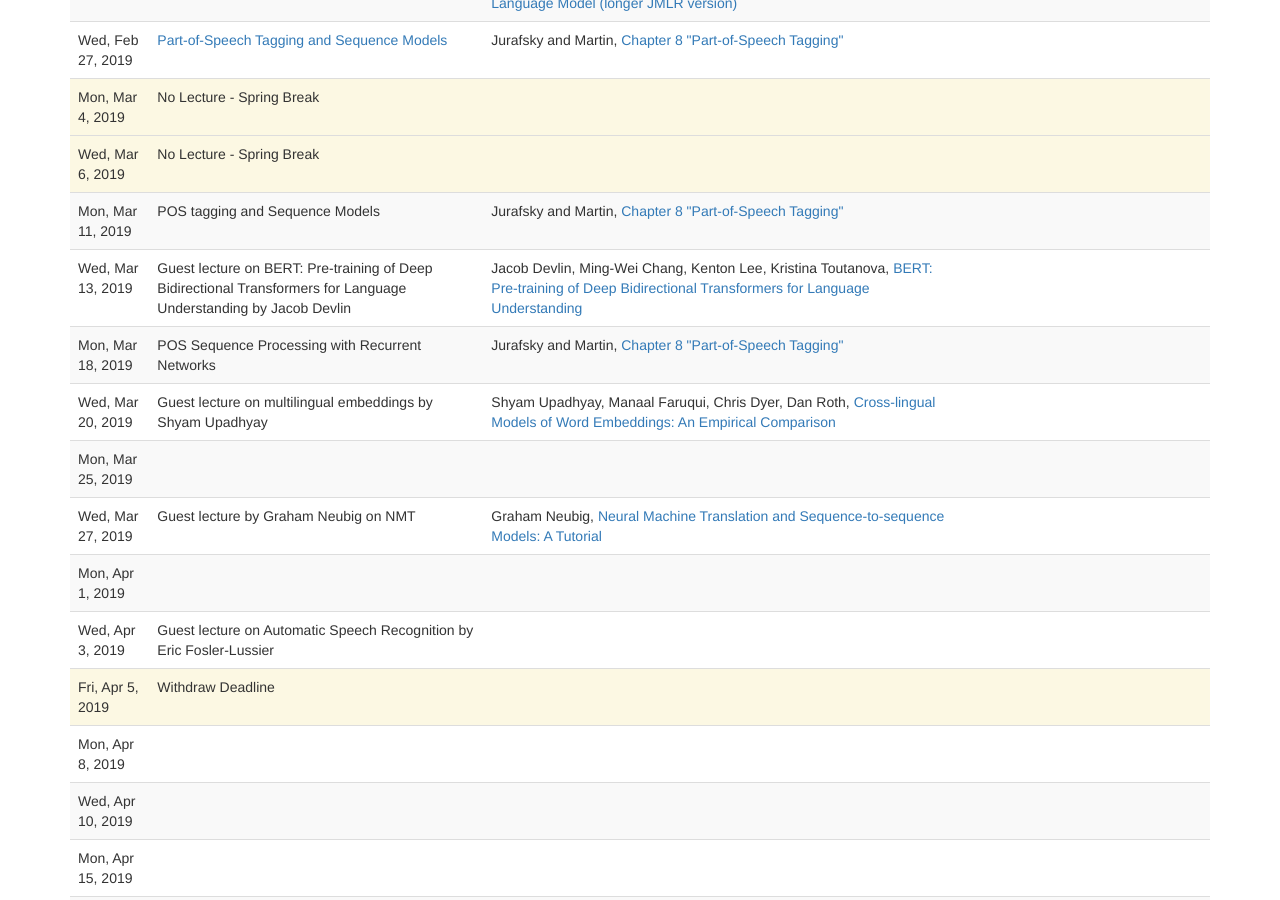
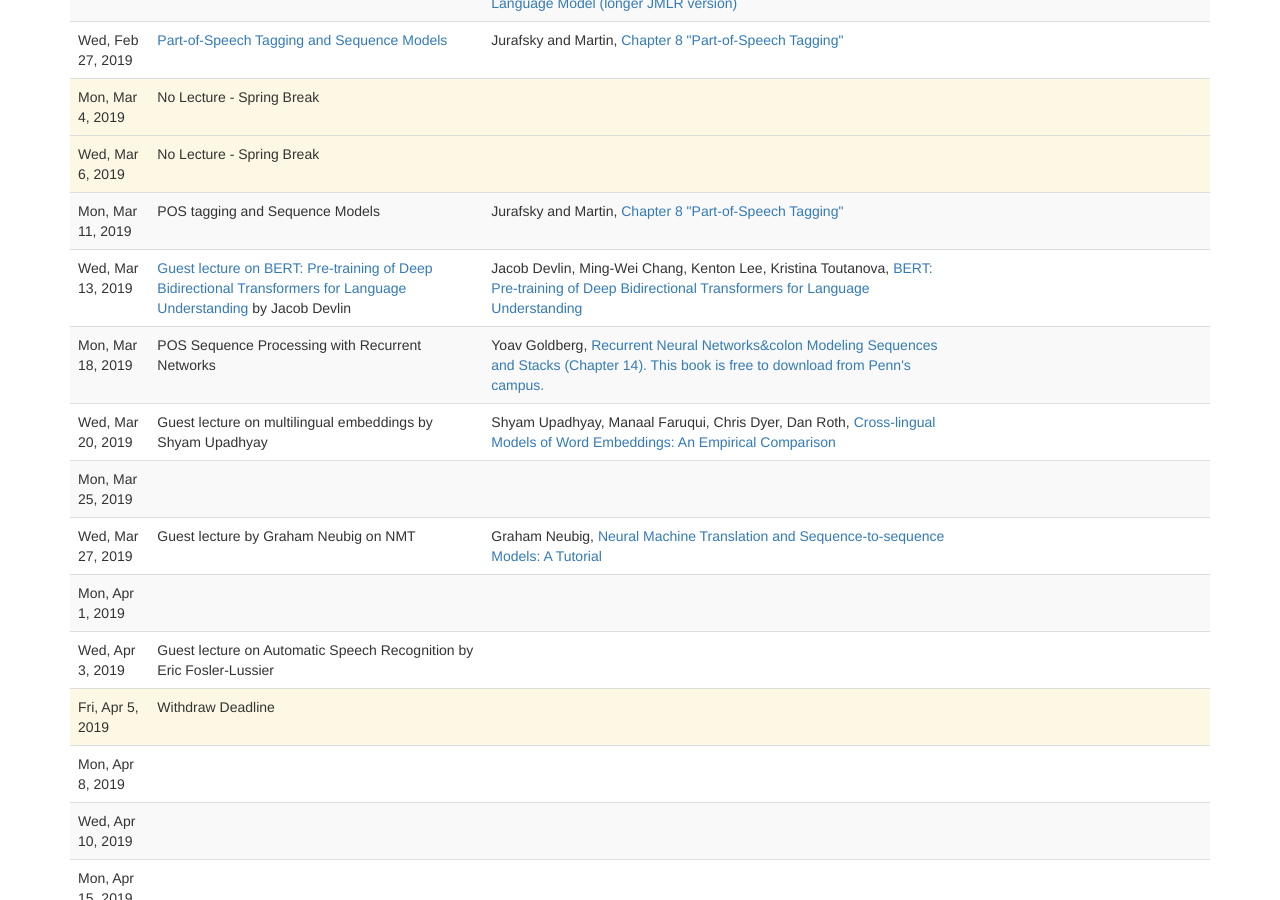
Before and after one commit to computational-linguistics-class/computational-linguistics-class.github.io, a Jekyll site: the page built from lectures.md, in a window 1280 px wide and 900 px high, scrolled down 1658 px. Built offline with Jekyll 4.4.1, drawn with Linux system fonts in a browser that asks for light colours; nearby versions of some CDN libraries; a script that is not in the unit is left out.

Commit message:
Guest lecture slides

```diff
--- a/_data/lectures.yaml
+++ b/_data/lectures.yaml
@@ -259,7 +259,7 @@
       url: https://web.stanford.edu/~jurafsky/slp3/8.pdf
 -
   date: 2019-03-13
-  slides:
+  slides: slides/90-guest_lecture_jacob_devlin_bert_presentations.pdf
   title: Guest lecture on BERT&colon; Pre-training of Deep Bidirectional Transformers for Language Understanding
   speaker: Jacob Devlin
   slides_credit: Jacob Devlin
@@ -275,9 +275,9 @@
   slides_credit:
   readings:
     -
-      title: Chapter 8 "Part-of-Speech Tagging"
-      authors: Jurafsky and Martin
-      url: https://web.stanford.edu/~jurafsky/slp3/8.pdf
+      title: Recurrent Neural Networks&colon Modeling Sequences and Stacks (Chapter 14).  This book is free to download from Penn's campus.
+      authors: Yoav Goldberg
+      url: https://www.morganclaypool.com/doi/abs/10.2200/S00762ED1V01Y201703HLT037
 -
   date: 2019-03-20
   slides:
```
Also changed, not shown: 1 other file.
